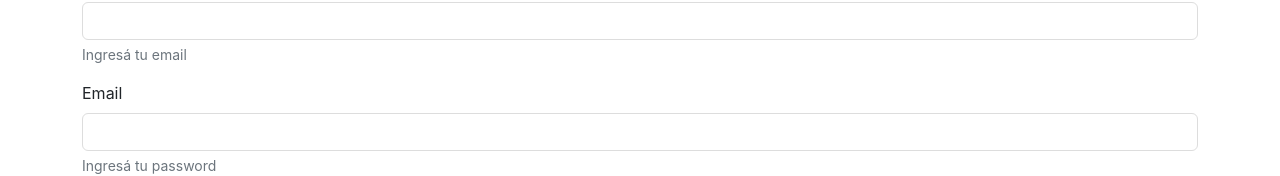
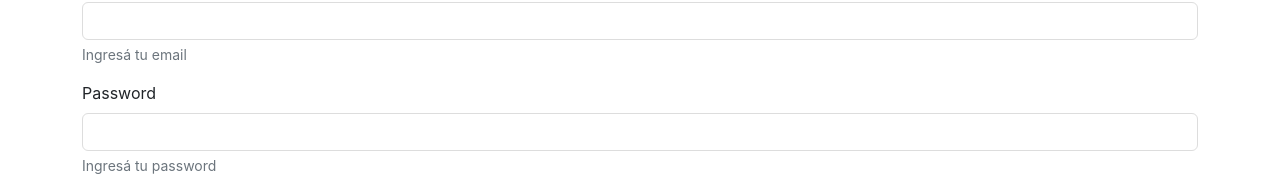
Before and after one commit to gmarino86/tp2-apphib, a React (Create React App) app in the folder front/: page /registro in a window 1280 px wide. Shown: the part 278-454 px from the top of the page. Built offline with nearby package versions, Linux system fonts and the light colour scheme; sample sign-in values are in the browser's storage.

Commit message:
Minor fixes

```diff
--- a/front/src/pages/Register.page.jsx
+++ b/front/src/pages/Register.page.jsx
@@ -38,7 +38,7 @@ function Registro() {
     UserService.create(user)
       .then((response) => {
         console.log(response);
-        navigate("/eventos", { replace: true });
+        navigate("/", { replace: true });
       })
       .catch((error) => {
         console.log(error);
@@ -106,7 +106,7 @@ function Registro() {
           </div>
           <div className="mb-3">
             <label htmlFor="Password" className="form-label">
-              Email
+              Password
             </label>
             <input
               type="password"
```
